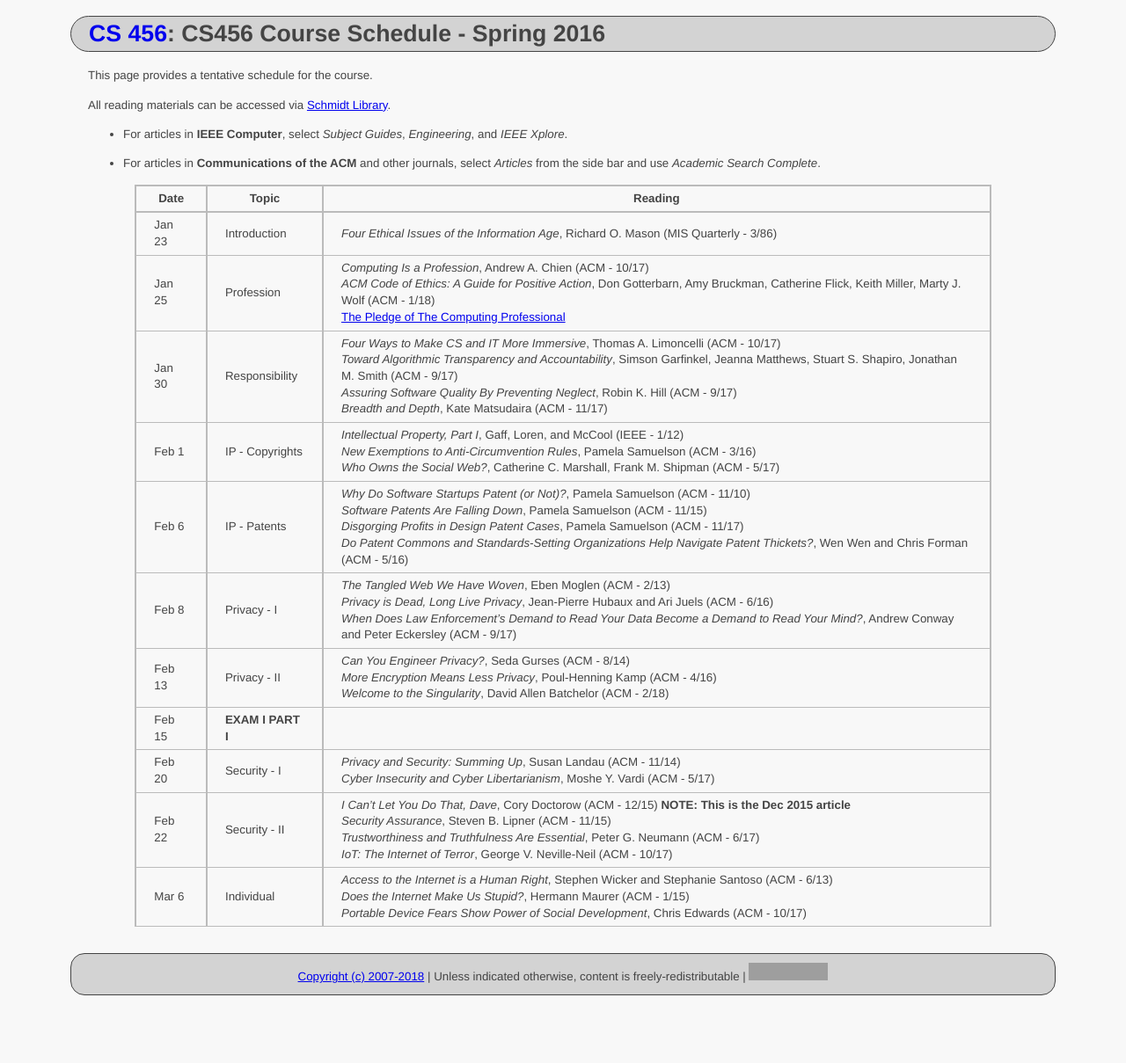
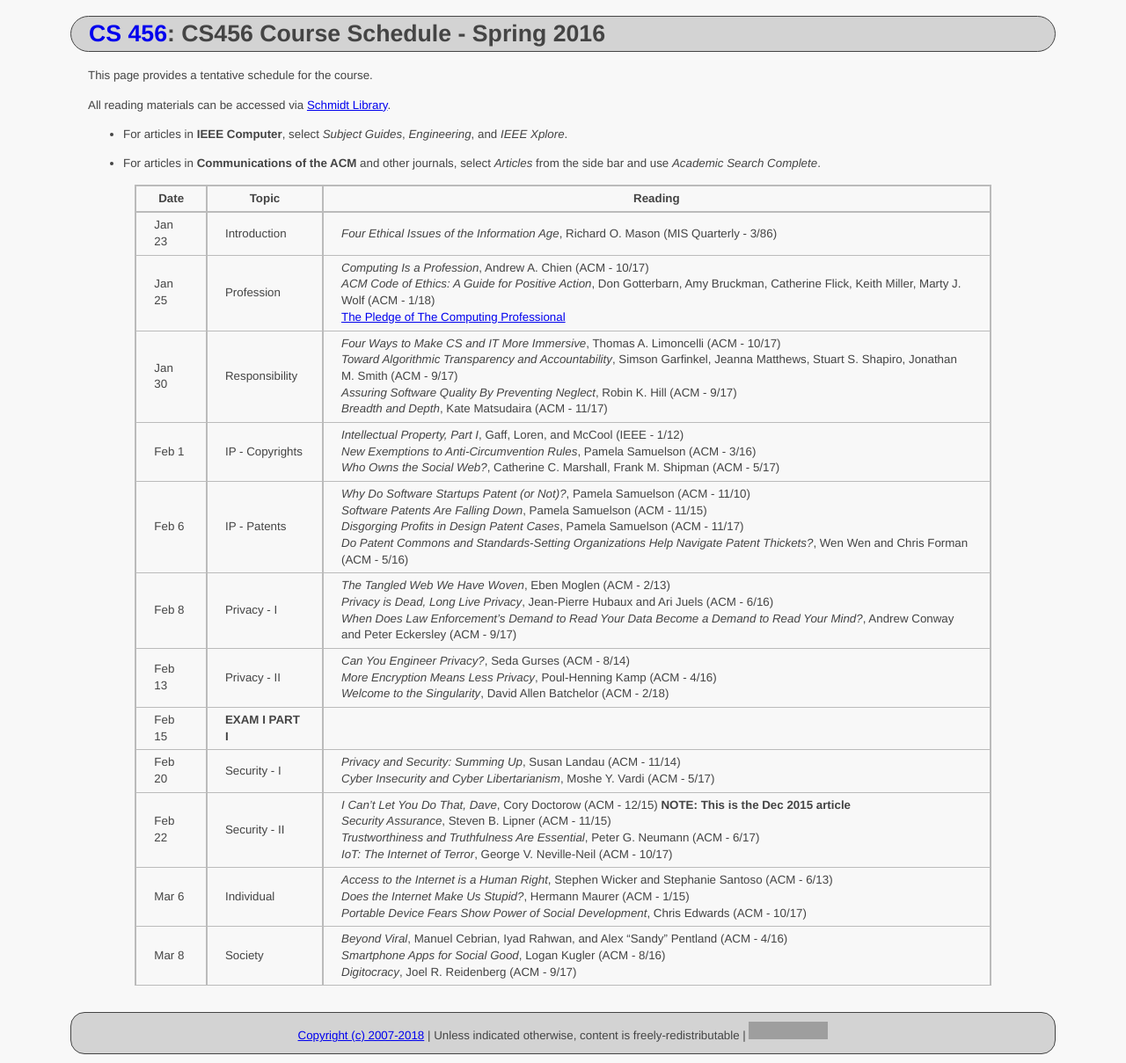
Before and after one commit to ycpcs/cs456-spring2018, a Jekyll site: the page built from schedule/index.md, in a window 1280 px wide. Shown: the whole page at 88% size. Built offline with Jekyll 4.4.1, drawn with Linux system fonts in a browser that asks for light colours; before the commit the page ends 1142 px from its top, so only the background shows below that; grey boxes are pictures that could not be loaded.

Commit message:
add society articles
add society articles

```diff
--- a/schedule/index.md
+++ b/schedule/index.md
@@ -25,10 +25,7 @@ All reading materials can be accessed via [Schmidt Library](http://library.ycp.e
 > Feb 20  | Security - I        |  *Privacy and Security: Summing Up*, Susan Landau (ACM - 11/14) <br /> *Cyber Insecurity and Cyber Libertarianism*, Moshe Y. Vardi (ACM - 5/17)|
 > Feb 22  | Security - II       | *I Can't Let You Do That, Dave*, Cory Doctorow (ACM - 12/15) **NOTE: This is the Dec 2015 article** <br /> *Security Assurance*, Steven B. Lipner (ACM - 11/15) <br /> *Trustworthiness and Truthfulness Are Essential*, Peter G. Neumann (ACM - 6/17) <br /> *IoT: The Internet of Terror*, George V. Neville-Neil (ACM - 10/17)|
 > Mar 6   | Individual          | *Access to the Internet is a Human Right*, Stephen Wicker and Stephanie Santoso (ACM - 6/13) <br /> *Does the Internet Make Us Stupid?*, Hermann Maurer (ACM - 1/15)  <br /> *Portable Device Fears Show Power of Social Development*, Chris Edwards (ACM - 10/17) |
-
-<!--
-> Mar 14  | Society         | *Beyond Viral*, Manuel Cebrian, Iyad Rahwan, and Alex "Sandy" Pentland (ACM - 4/16) <br /> *Smartphone Apps for Social Good*, Logan Kugler (ACM - 8/16)  <br /> *How a Supervillain (or a Hacker in His Basement) Could Destroy the Internet*, Logan Kugler (ACM - 2/16) |
--->
+> Mar 8   | Society             | *Beyond Viral*, Manuel Cebrian, Iyad Rahwan, and Alex "Sandy" Pentland (ACM - 4/16) <br /> *Smartphone Apps for Social Good*, Logan Kugler (ACM - 8/16)  <br /> *Digitocracy*, Joel R. Reidenberg (ACM - 9/17) |
 
 
 
```
